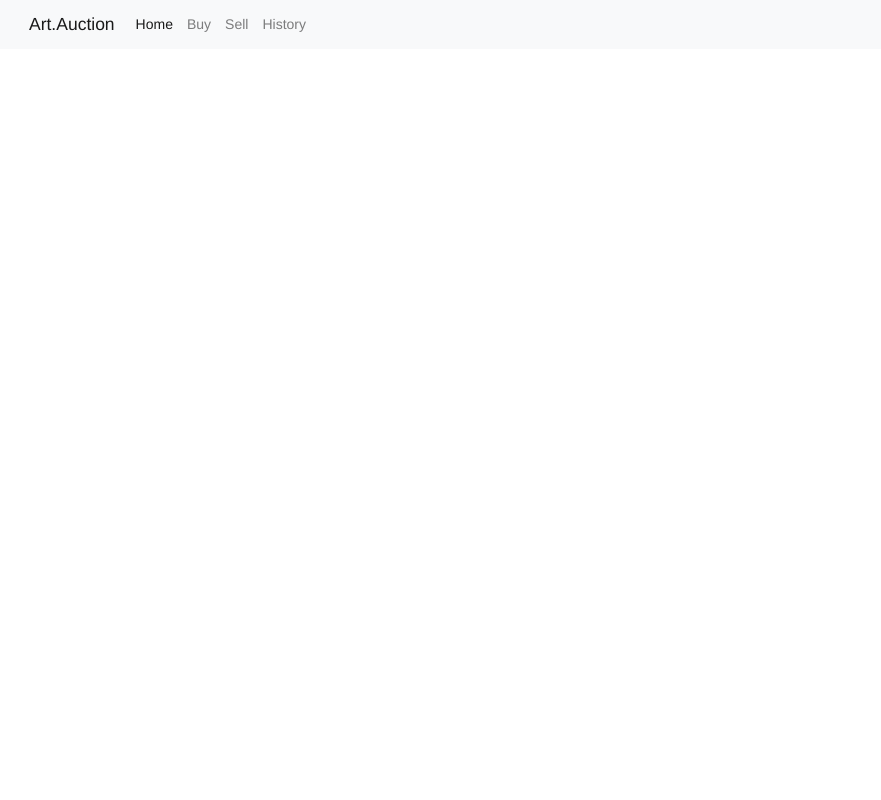
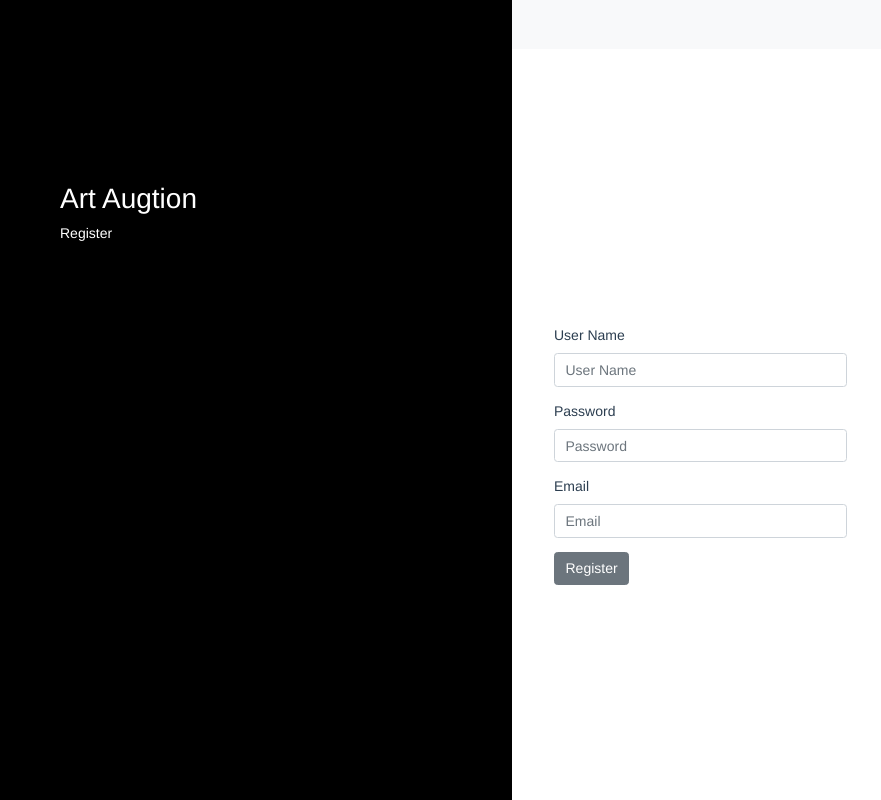
Before and after one commit to nhxns/egci427proj, a Vue app in the folder vite/: page /signup in a window 1280 px wide. Before the commit this address had no page. Shown: the whole page, without its empty margins (0-881 px from the left). Built offline with nearby package versions, Linux system fonts and the light colour scheme.

Commit message:
update signIn signUp page

```diff
--- a/vite/src/components/signIn.vue
+++ b/vite/src/components/signIn.vue
@@ -18,7 +18,7 @@
                      <input type="password" class="form-control" placeholder="Password" v-model="password">
                   </div>
                   <button type="submit" class="btn btn-black" @click.prevent="signIn()">Login</button>
-                  <button type="submit" class="btn btn-secondary">Register</button>
+                  <button type="submit" class="btn btn-register">Register</button>
                </form>
             </div>
          </div>
@@ -118,7 +118,12 @@ body {
 }
 
 .btn-black{
-    background-color: #000 !important;
-    color: #fff;
+    background-color: black;
+    color: white;
+}
+
+.btn-register{
+    background-color: black;
+    color: white;
 }
 </style>
--- a/vite/src/components/signUp.vue
+++ b/vite/src/components/signUp.vue
@@ -0,0 +1,125 @@
+<template>
+  <div class="sidenav">
+         <div class="login-main-text">
+            <h2>Art Augtion</h2>
+            <p>Register</p>
+         </div>
+      </div>
+      <div class="main">
+         <div class="col-md-6 col-sm-12">
+            <div class="login-form">
+               <form>
+                  <div class="form-group">
+                     <label>User Name</label>
+                     <input type="text" class="form-control" placeholder="User Name" v-model="username">
+                  </div>
+                  <div class="form-group">
+                     <label>Password</label>
+                     <input type="password" class="form-control" placeholder="Password" v-model="password">
+                  </div>
+                  <div class="form-group">
+                     <label>Email</label>
+                     <input type="text" class="form-control" placeholder="Email" v-model="email">
+                  </div>
+                  <button type="submit" class="btn btn-secondary" @click.prevent="register()" >Register</button>
+               </form>
+            </div>
+         </div>
+      </div>
+</template>
+
+<script>
+export default {
+    name: "SignIn",
+    data(){
+        return {
+            username: "",
+            password: "",
+            email: ""
+        }
+    },
+    methods:{
+        register(){
+            window.location.href = "/signin"
+        }
+    }
+}
+</script>
+
+<style>
+body {
+    font-family: "Lato", sans-serif;
+}
+
+
+
+.main-head{
+    height: 150px;
+    background: #FFF;
+
+}
+
+.sidenav {
+    height: 100%;
+    background-color: #000;
+    overflow-x: hidden;
+    padding-top: 20px;
+}
+
+
+.main {
+    padding: 0px 10px;
+}
+
+@media screen and (max-height: 450px) {
+    .sidenav {padding-top: 15px;}
+}
+
+@media screen and (max-width: 450px) {
+    .login-form{
+        margin-top: 10%;
+    }
+
+    .register-form{
+        margin-top: 10%;
+    }
+}
+
+@media screen and (min-width: 768px){
+    .main{
+        margin-left: 40%;
+    }
+
+    .sidenav{
+        width: 40%;
+        position: fixed;
+        z-index: 1;
+        top: 0;
+        left: 0;
+    }
+
+    .login-form{
+        margin-top: 80%;
+    }
+
+    .register-form{
+        margin-top: 20%;
+    }
+}
+
+
+.login-main-text{
+    margin-top: 20%;
+    padding: 60px;
+    color: #fff;
+}
+
+.login-main-text h2{
+    font-weight: 300;
+}
+
+.btn-black{
+    background-color: #000 !important;
+    color: #fff;
+}
+</style>
--- a/vite/src/router/index.js
+++ b/vite/src/router/index.js
@@ -1,6 +1,7 @@
 import { createRouter, createWebHistory } from "vue-router";
 import Home from "../components/Home.vue";
 import SignIn from "../components/signIn.vue"
+import SignUp from "../components/signUp.vue"
 
 // import HelloWorld from '../views/HelloWorld.vue'
 
@@ -16,6 +17,11 @@ const routes = [
     path: "/signin",
     name: "signIn",
     component: SignIn,
+  },
+  {
+    path: "/signup",
+    name: "signUp",
+    component: SignUp
   }
 ];
 
```
